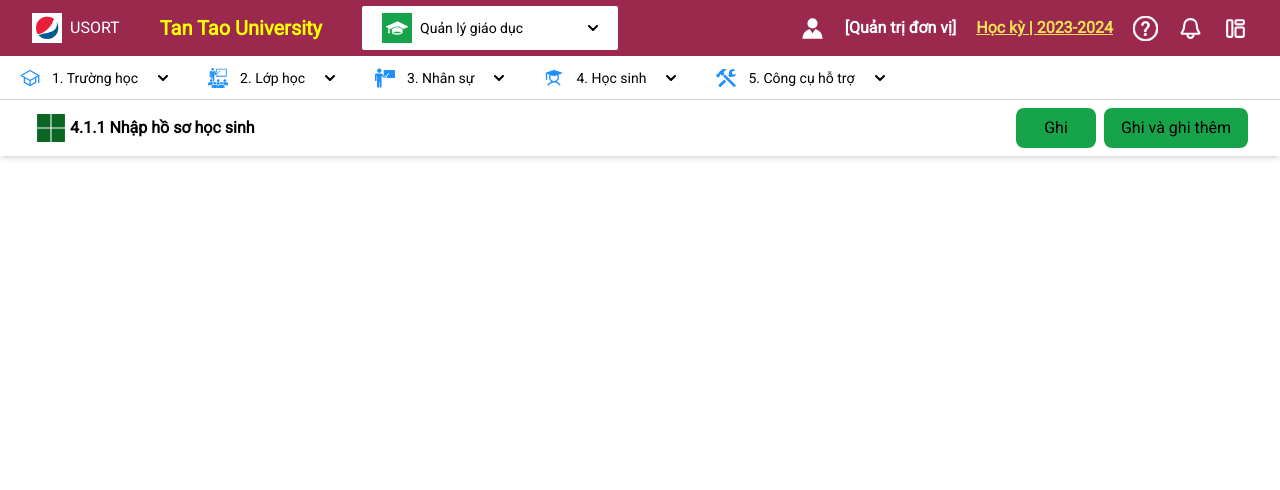
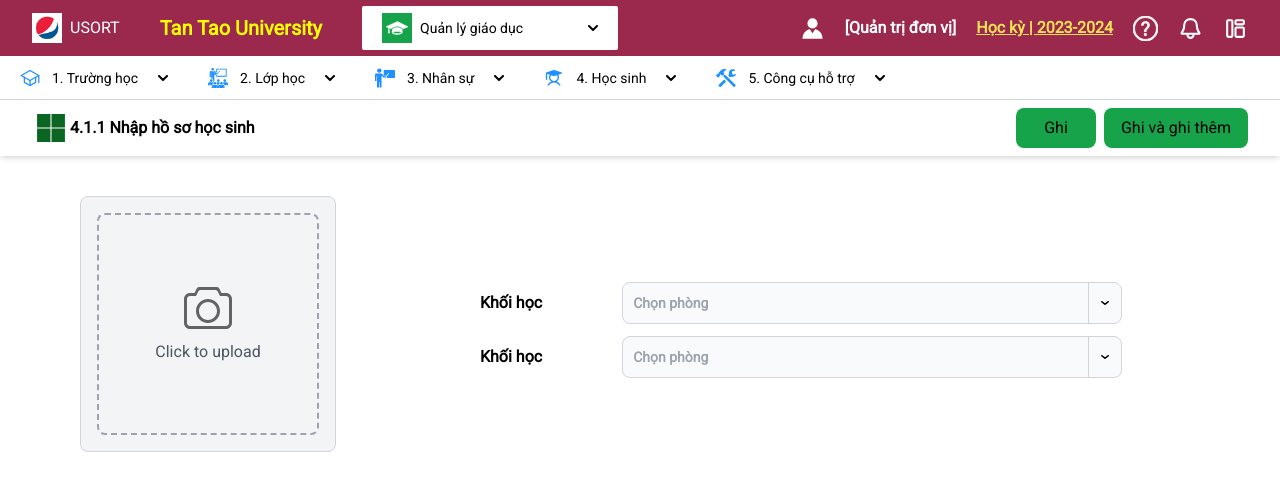
Before and after one commit to louisdevzz/usort, a Next.js app: page /add_student in a window 1280 px wide. Shown: the top 490 px of the page. Built offline with nearby package versions, Linux system fonts and the light colour scheme.

Commit message:
add_student

```diff
--- a/src/components/AddStudent.tsx
+++ b/src/components/AddStudent.tsx
@@ -3,8 +3,14 @@ import { useState } from "react";
 
 const AddStudent = () =>{
     const [isShow,setIsShow]= useState<boolean>(false);
+    const [selectedPlace, setSelectedPlace] = useState<string>(""); // State to store the selected school
+
+    const handleSelect = (place: string) => {
+        setSelectedPlace(place); // Update the input with the selected place
+        setIsShow(false); // Close the dropdown
+    };
     return(
-        <div>
+        <div className = "space-y-10">
             <div className="flex justify-between px-8 py-2 items-center shadow-md">
                 <div className="flex flex-row items-center px-1 gap-1 ">
                     <img width={30} src="/assets/icon/square.svg" alt="square" />
@@ -23,6 +29,94 @@ const AddStudent = () =>{
                     </div>
                 </div>
             </div>
+            <div className="flex items-center px-20 gap-36">
+                <div className="flex flex-col items-center justify-center bg-gray-100 border border-gray-300 rounded-lg p-4 w-64 h-64 ">
+                    <div className="flex items-center justify-center w-full h-full">
+                        <label
+                            htmlFor="upload-photo"
+                            className="flex flex-col items-center justify-center border-2 border-dashed border-gray-400 rounded-lg cursor-pointer w-full h-full hover:border-gray-500"
+                        >
+                            <div className="flex flex-col items-center justify-center">
+                                <img src="/assets/icon/camera.svg" alt="upload" className="w-12 h-12 mb-2" />
+                                <span className="text-gray-600">Click to upload</span>
+                            </div>
+                            <input type="file" id="upload-photo" className="hidden" />
+                        </label>
+                    </div>
+                </div>
+                <div className="font-semibold text-left">
+                    <div className="flex items-center gap-20 py-3">
+                        <span> Khối học </span>
+                        <div className="flex bg-gray-50 border border-gray-300 text-gray-900 text-sm rounded-lg flex flex-row relative gap-36" style={{ width: '500px' }}>
+                            <input
+                                type="text"
+                                id="place"
+                                value={selectedPlace}
+                                className="bg-transparent border-none block w-full p-2.5 focus:border-none outline-none"
+                                placeholder="Chọn phòng"
+                                readOnly
+                                onClick={() => setIsShow(!isShow)}
+                            />
+                            <div onClick={() => setIsShow(!isShow)} className="border-l cursor-pointer border-gray-300 flex items-center justify-center px-3">
+                                <img width={13} src="/assets/icon/arrow-down.svg" alt="arrow" />
+                            </div>
+                            {isShow && (
+                                <div className="absolute top-10 left-0 w-full max-h-[200px] bg-white rounded-lg border border-gray-300 p-3 overflow-y-auto">
+                                    <ul>
+                                        <li
+                                            className="hover:bg-gray-200 cursor-pointer p-2 rounded-lg"
+                                            onClick={() => handleSelect("Truong THPT TAN HUNG")}
+                                        >
+                                            <span>Truong THPT TAN HUNG</span>
+                                        </li>
+                                        <li
+                                            className="hover:bg-gray-200 cursor-pointer p-2 rounded-lg"
+                                            onClick={() => handleSelect("Truong THPT TAN HUNG")}
+                                        >
+                                            <span>Truong THPT TAN HUNG</span>
+                                        </li>
+                                    </ul>
+                                </div>
+                            )}
+                        </div>
+                    </div>
+                    <div className="flex items-center gap-20">
+                        <span> Khối học </span>
+                        <div className="flex bg-gray-50 border border-gray-300 text-gray-900 text-sm rounded-lg flex flex-row relative gap-36" style={{ width: '500px' }}>
+                            <input
+                                type="text"
+                                id="place"
+                                value={selectedPlace}
+                                className="bg-transparent border-none block w-full p-2.5 focus:border-none outline-none"
+                                placeholder="Chọn phòng"
+                                readOnly
+                                onClick={() => setIsShow(!isShow)}
+                            />
+                            <div onClick={() => setIsShow(!isShow)} className="border-l cursor-pointer border-gray-300 flex items-center justify-center px-3">
+                                <img width={13} src="/assets/icon/arrow-down.svg" alt="arrow" />
+                            </div>
+                            {isShow && (
+                                <div className="absolute top-10 left-0 w-full max-h-[200px] bg-white rounded-lg border border-gray-300 p-3 overflow-y-auto">
+                                    <ul>
+                                        <li
+                                            className="hover:bg-gray-200 cursor-pointer p-2 rounded-lg"
+                                            onClick={() => handleSelect("Truong THPT TAN HUNG")}
+                                        >
+                                            <span>Truong THPT TAN HUNG</span>
+                                        </li>
+                                        <li
+                                            className="hover:bg-gray-200 cursor-pointer p-2 rounded-lg"
+                                            onClick={() => handleSelect("Truong THPT TAN HUNG")}
+                                        >
+                                            <span>Truong THPT TAN HUNG</span>
+                                        </li>
+                                    </ul>
+                                </div>
+                            )}
+                        </div>
+                    </div>
+                </div>
+            </div>
         </div>
     )
 }
--- a/src/components/LogIn.tsx
+++ b/src/components/LogIn.tsx
@@ -5,6 +5,12 @@ const LogIn = () =>{
     const captchaDefaut = Math.random().toString(36).substring(8);
     const [isShow, setIsShow] = useState(false);
     const [captcha, setCaptCha] = useState(captchaDefaut);
+    const [selectedPlace, setSelectedPlace] = useState<string>(""); // State to store the selected school
+
+    const handleSelect = (place: string) => {
+        setSelectedPlace(place); // Update the input with the selected place
+        setIsShow(false); // Close the dropdown
+    };
 
     const refreshCaptcha = () =>{
         setCaptCha(Math.random().toString(36).substring(8));
@@ -54,22 +60,36 @@ const LogIn = () =>{
                     <input type="text" id="educational-stage" className="bg-gray-50 border border-gray-300 text-gray-900 text-sm rounded-lg focus:ring-blue-500 focus:border-blue-500 block w-full p-2.5 dark:bg-gray-700 dark:border-gray-600 dark:placeholder-gray-400 dark:text-white dark:focus:ring-blue-500 dark:focus:border-blue-500" placeholder="Trung học cơ sở" />
                 </div>
                 <div className="flex bg-gray-50 border border-gray-300 text-gray-900 text-sm rounded-lg flex flex-row w-full relative">
-                    <input type="text" id="place" className="bg-transparent border-none block w-full p-2.5 focus:border-none outline-none" placeholder="Chọn phòng"  />
-                    <div onClick={()=>setIsShow((prv)=>!prv)} className="border-l cursor-pointer border-gray-300 flex items-center justify-center px-3">
+                    <input
+                        type="text"
+                        id="place"
+                        value={selectedPlace}
+                        className="bg-transparent border-none block w-full p-2.5 focus:border-none outline-none"
+                        placeholder="Chọn phòng"
+                        readOnly
+                        onClick={() => setIsShow(!isShow)}
+                    />
+                    <div onClick={() => setIsShow(!isShow)} className="border-l cursor-pointer border-gray-300 flex items-center justify-center px-3">
                         <img width={13} src="/assets/icon/arrow-down.svg" alt="arrow" />
                     </div>
-                    {isShow&&
-                        <div className="absolute top-10 left-0 w-full max-h-[200px] bg-white rounded-lg border border-gray-300 p-3">
+                    {isShow && (
+                        <div className="absolute top-10 left-0 w-full max-h-[200px] bg-white rounded-lg border border-gray-300 p-3 overflow-y-auto">
                             <ul>
-                                <li className="hover:bg-gray-200 cursor-pointer p-2 rounded-lg">
-                                    <span>Truong THPT TAN HUNG</span>
+                                <li
+                                    className="hover:bg-gray-200 cursor-pointer p-2 rounded-lg"
+                                    onClick={() => handleSelect("Truong THPT TAN HUNG")}
+                                >
+                                    <span>Trường THPT Tân Hưng</span>
                                 </li>
-                                <li className="hover:bg-gray-200 cursor-pointer p-2 rounded-lg">
-                                    <span>Truong THPT TAN HUNG</span>
+                                <li
+                                    className="hover:bg-gray-200 cursor-pointer p-2 rounded-lg"
+                                    onClick={() => handleSelect("Truong THPT TAN HUNG")}
+                                >
+                                    <span>Trường THPT Năng khiếu ĐH Tân Tạo</span>
                                 </li>
                             </ul>
                         </div>
-                    }
+                    )}
                 </div>
                 <div className="flex py-1">
                     <input type="text" id="school" className="bg-gray-50 border border-gray-300 text-gray-900 text-sm rounded-lg focus:ring-blue-500 focus:border-blue-500 block w-full p-2.5 dark:bg-gray-700 dark:border-gray-600 dark:placeholder-gray-400 dark:text-white dark:focus:ring-blue-500 dark:focus:border-blue-500" placeholder="Trung học cở sở Tân Tạo" />
```
Also changed, not shown: public/assets/icon/camera.svg (added).
